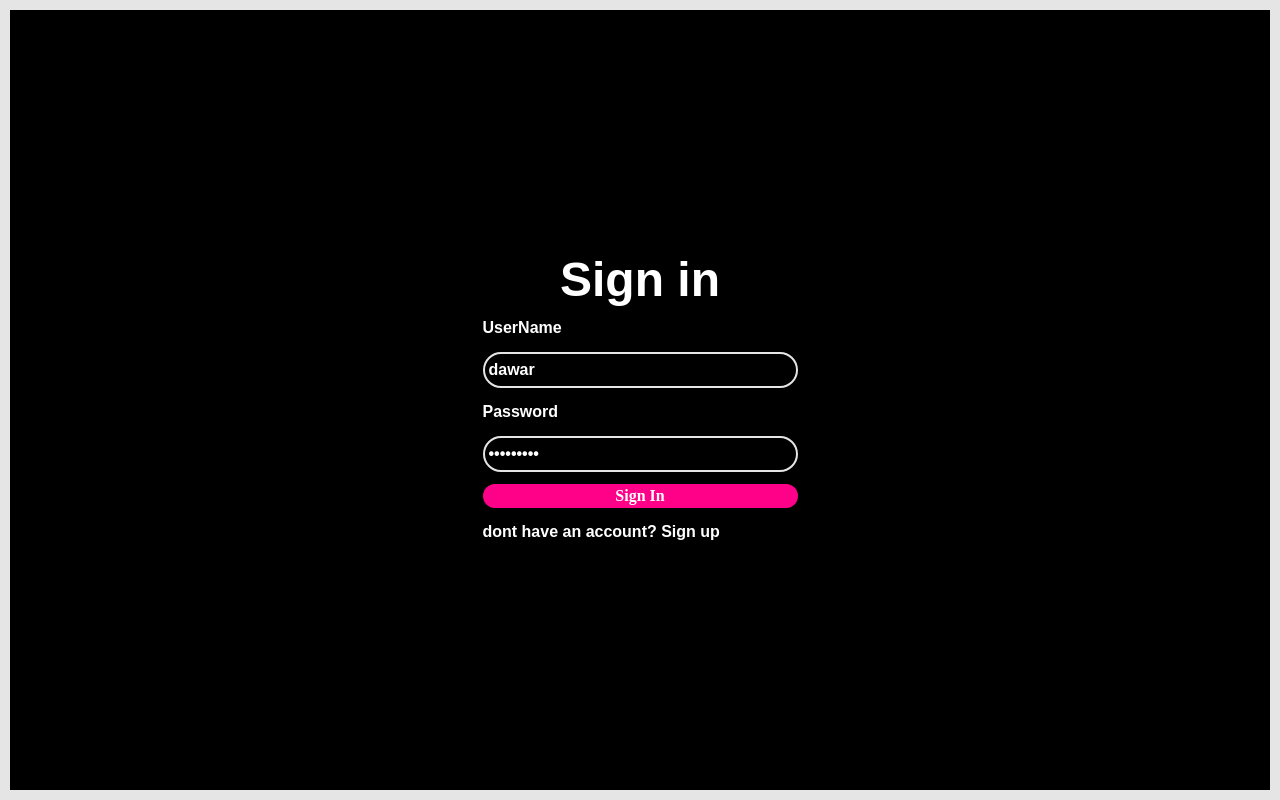
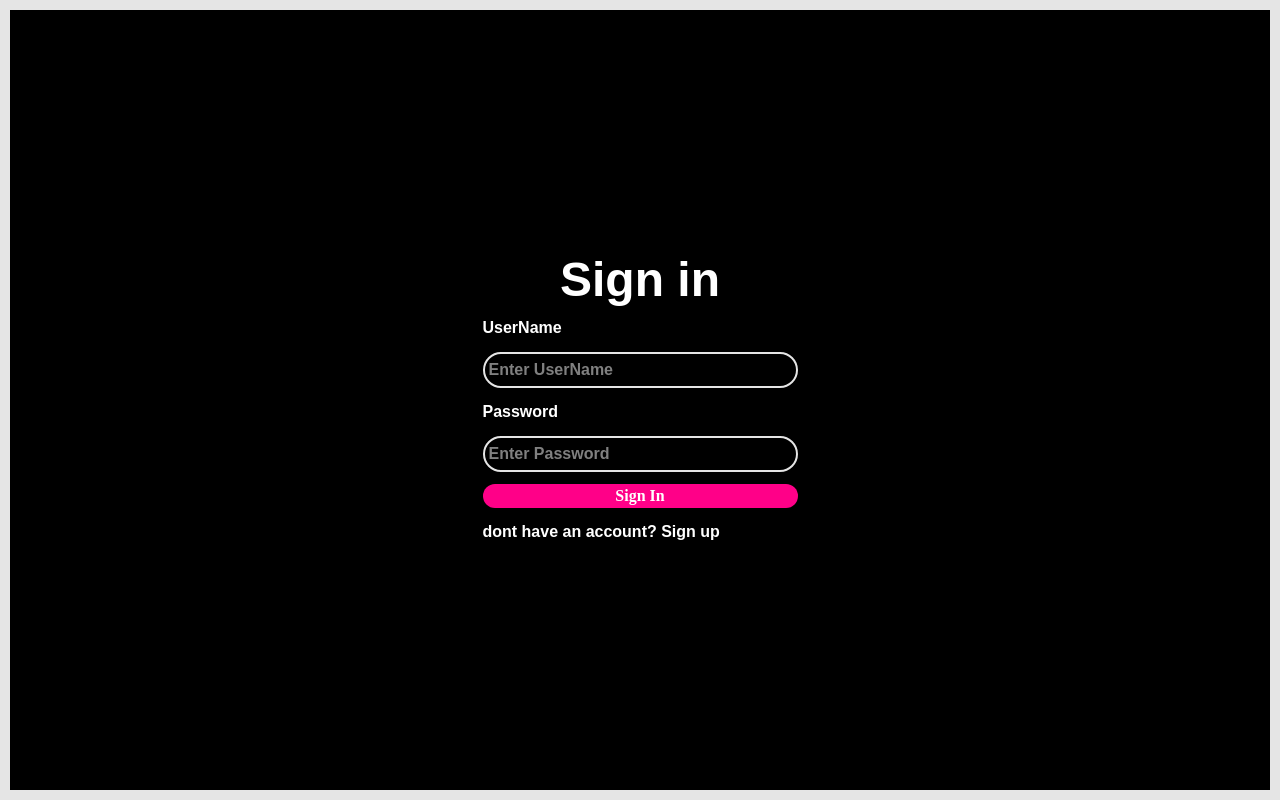
Before and after one commit to DAWAR-666/4OX.io-fe, a React (Vite) app: page /login in a window 1280 px wide. Built offline with nearby package versions, Linux system fonts and the light colour scheme; no server answers.

Commit message:
updated login

```diff
--- a/src/components/Login.tsx
+++ b/src/components/Login.tsx
@@ -4,9 +4,9 @@ import { useNavigate } from "react-router-dom"
 import toast ,{Toaster}from "react-hot-toast"
 import { useAuthStore } from "../utils/authStore"
 const Login = () => {
-    const [userName,setUserName]=useState("dawar")
+    const [userName,setUserName]=useState("")
     const [email,setEmail]=useState("")
-    const [password,setPassword]=useState("Dawar@123")
+    const [password,setPassword]=useState("")
     const [login,setLogin]=useState(true)
     const navigate=useNavigate()
     const setUser=useAuthStore(state=>state.setUser)
```
